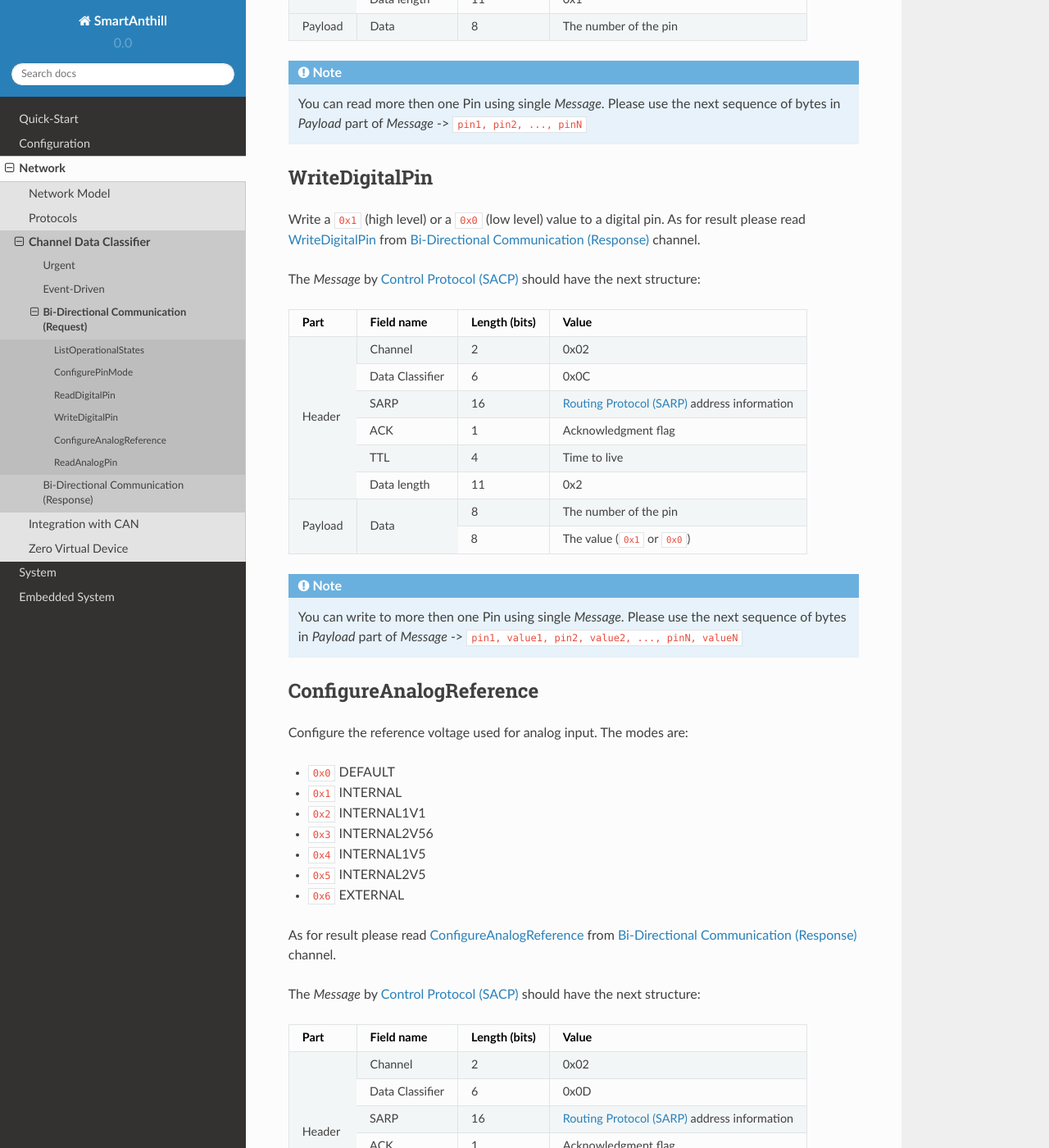
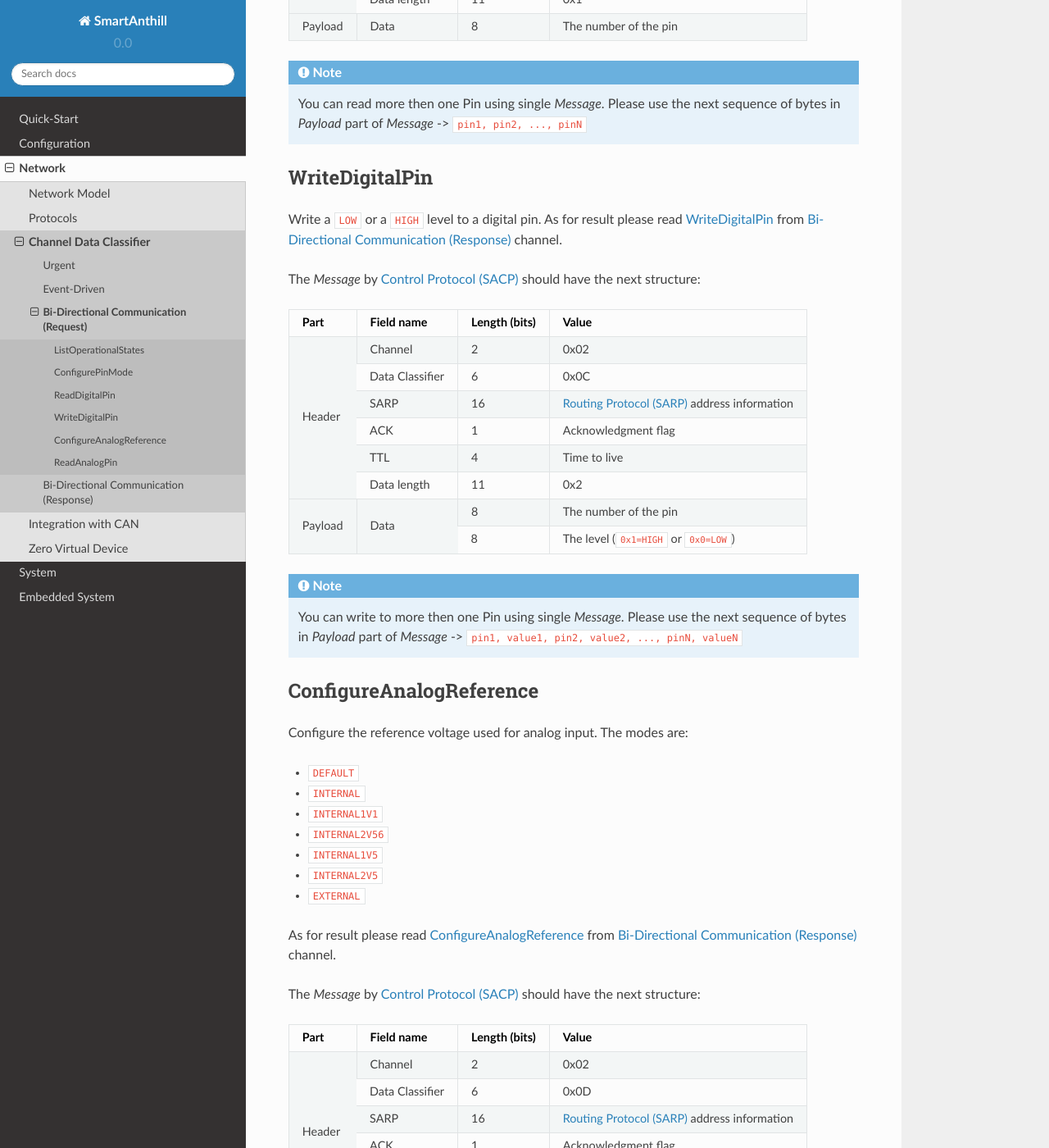
Before and after one commit to smartanthill/smartanthill1_0, a Sphinx documentation site: the page built from docs/specification/network/cdc/bdcreq.rst, in a window 1280 px wide and 1400 px high, scrolled down 1836 px. Shown: the whole window at 82% size. Built offline with Sphinx 7.4.7 and the Read the Docs theme 2.0.0, drawn with Linux system fonts in a browser that asks for light colours.

Commit message:
Removed static values from magic "keywords"

```diff
--- a/docs/specification/network/cdc/bdcreq.rst
+++ b/docs/specification/network/cdc/bdcreq.rst
@@ -43,10 +43,10 @@ ConfigurePinMode
 
 Configure the specified pin to behave either as an:
 
-* ``0x0`` INPUT
-* ``0x1`` OUTPUT
-* ``0x2`` INPUT_PULLUP
-* ``0x3`` INPUT_PULLDOWN
+* ``INPUT``
+* ``OUTPUT``
+* ``INPUT_PULLUP``
+* ``INPUT_PULLDOWN``
 
 As for result please read :ref:`cdc_bdcres_0x0A` from :ref:`cdc_bdcres` channel.
 
@@ -118,7 +118,7 @@ The *Message* by |SACP| should have the next structure:
 WriteDigitalPin
 ---------------
 
-Write a ``0x1`` (high level) or a ``0x0`` (low level) value to a digital pin.
+Write a ``LOW`` or a ``HIGH`` level to a digital pin.
 As for result please read :ref:`cdc_bdcres_0x0C` from :ref:`cdc_bdcres` channel.
 
 The *Message* by |SACP| should have the next structure:
@@ -140,8 +140,8 @@ The *Message* by |SACP| should have the next structure:
 +---------+--------------------+---------------+-------------------------------+
 | Payload | Data               | 8             | The number of the pin         |
 +         +                    +---------------+-------------------------------+
-|         |                    | 8             | The value (``0x1`` or         |
-|         |                    |               | ``0x0``)                      |
+|         |                    | 8             | The level (``0x1=HIGH`` or    |
+|         |                    |               | ``0x0=LOW``)                  |
 +---------+--------------------+---------------+-------------------------------+
 
 .. note::
@@ -157,13 +157,13 @@ ConfigureAnalogReference
 
 Configure the reference voltage used for analog input. The modes are:
 
-* ``0x0`` DEFAULT
-* ``0x1`` INTERNAL
-* ``0x2`` INTERNAL1V1
-* ``0x3`` INTERNAL2V56
-* ``0x4`` INTERNAL1V5
-* ``0x5``                           INTERNAL2V5
-* ``0x6`` EXTERNAL
+* ``DEFAULT``
+* ``INTERNAL``
+* ``INTERNAL1V1``
+* ``INTERNAL2V56``
+* ``INTERNAL1V5``
+* ``INTERNAL2V5``
+* ``EXTERNAL``
 
 As for result please read :ref:`cdc_bdcres_0x0D` from :ref:`cdc_bdcres` channel.
 
--- a/docs/specification/network/cdc/bdcres.rst
+++ b/docs/specification/network/cdc/bdcres.rst
@@ -123,7 +123,7 @@ WriteDigitalPin
 
 The result of request from :ref:`cdc_bdcreq` channel and :ref:`cdc_bdcreq_0x0C`.
 The *Payload* part will contain the list of pins that was successfully
-updated with specified values.
+updated with specified levels.
 
 The *Message* by |SACP| will have the next structure:
 
```
